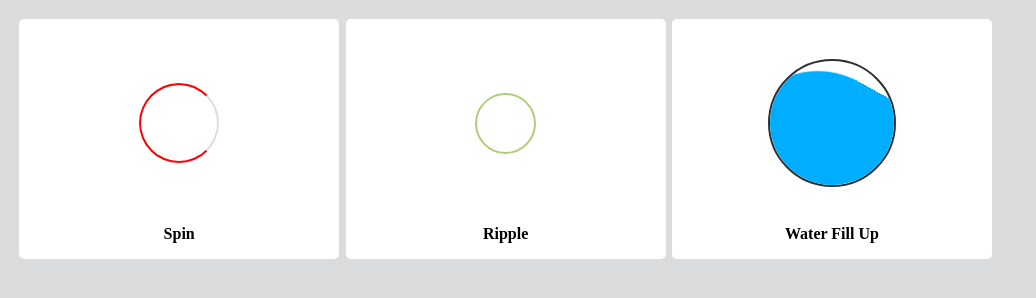
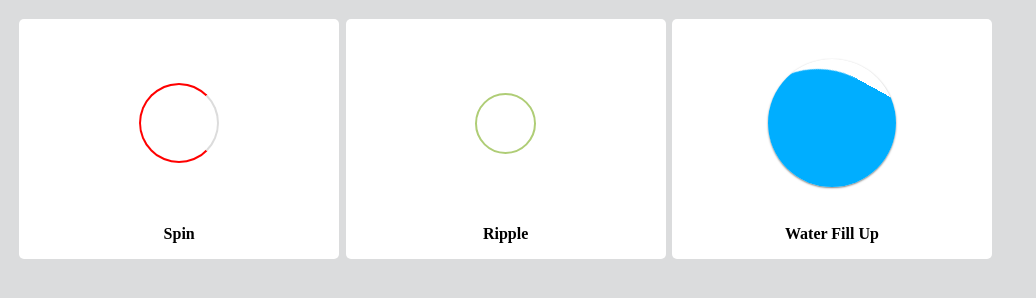
Before and after one commit to subhankar-das/loaders, a plain HTML site: page index.html in a window 1280 px wide. Shown: the whole page, without its empty margins (0-1036 px from the left). Drawn offline with Linux system fonts and the light colour scheme.

Commit message:
style changes

```diff
--- a/styles.css
+++ b/styles.css
@@ -95,7 +95,8 @@ body {
 .loader-3 {
   width: 8rem;
   height: 8rem;
-  border: 2px solid #303030;
+  /* border: 2px solid #c0bfbf; */
+  box-shadow: 0px 1px 2px rgba(0,0,0,0.5);
   border-radius: 50%;
   position: relative;
   overflow: hidden;
```
